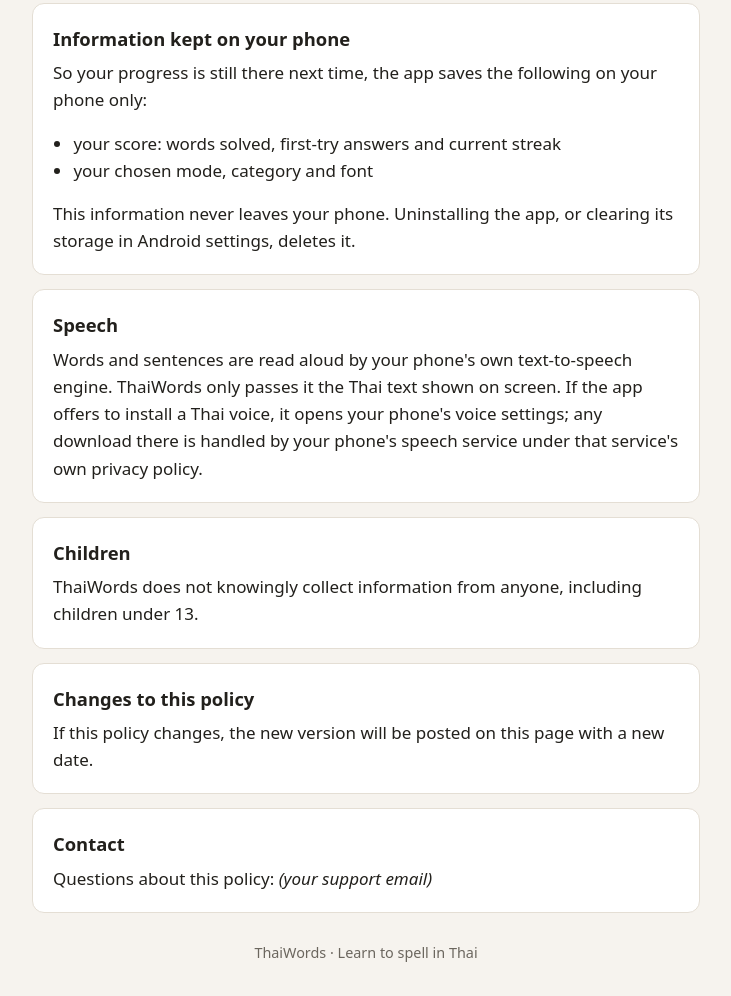
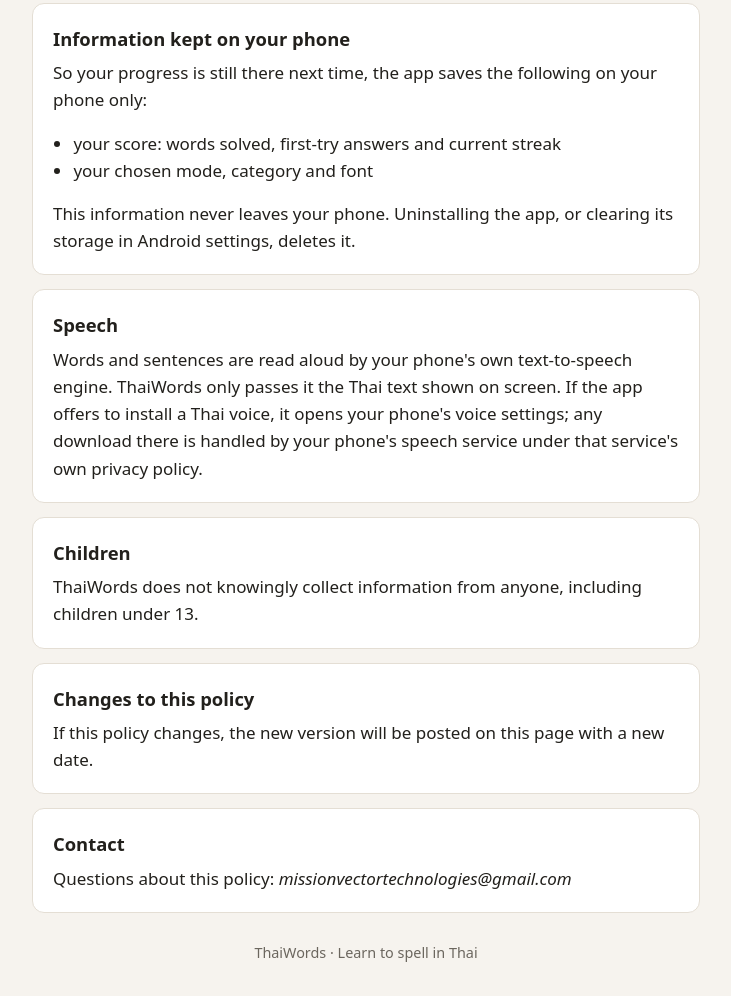
Before and after one commit to marksjolinusa-lgtm/thaiwords-privacy, a plain HTML site: page index.html in a window 1280 px wide. Shown: the part 580-1576 px from the top of the page, without its empty margins (274-1005 px from the left). Drawn offline with Linux system fonts and the light colour scheme.

Commit message:
Update contact email in index.html

```diff
--- a/index.html
+++ b/index.html
@@ -97,7 +97,7 @@
 
   <section>
     <h2>Contact</h2>
-    <p>Questions about this policy: <em>(your support email)</em></p>
+    <p>Questions about this policy: <em>missionvectortechnologies@gmail.com</em></p>
   </section>
 
   <footer class="muted">ThaiWords · Learn to spell in Thai</footer>
```
